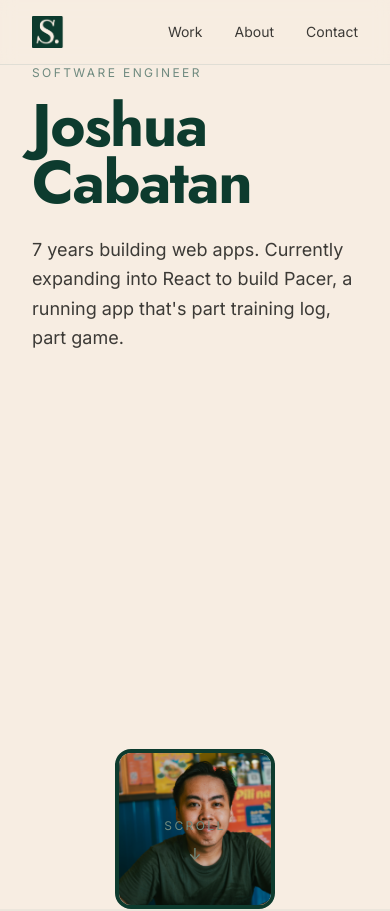
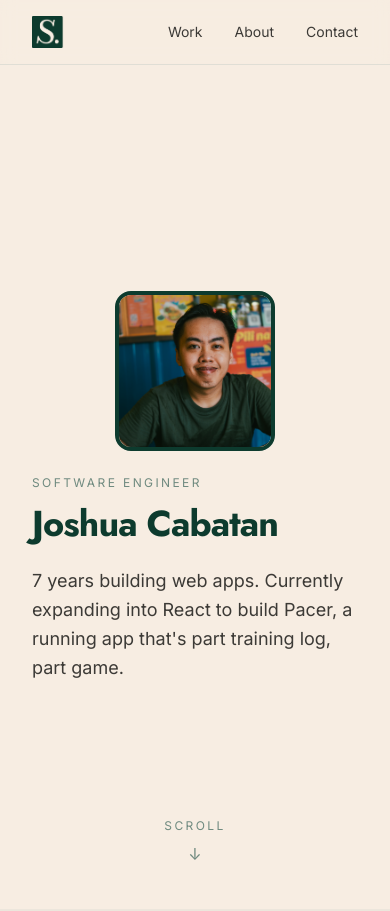
Before and after one commit to shuajo-dev/portfolio, a React (Vite) app: page / in a window 390 px wide. Shown: the top 911 px of the page. Built offline with nearby package versions, Linux system fonts and the light colour scheme.

Commit message:
chore: fix mobile responsiveness for hero section

```diff
--- a/src/components/Hero.tsx
+++ b/src/components/Hero.tsx
@@ -2,13 +2,14 @@ import headshot from '../assets/josh-headshot.jpg'
 
 function Hero(){
     return(
-    <section className="relative min-h-screen flex flex-col md:flex-row items-center justify-between gap-6 md:gap-12 bg-cream px-8 md:px-16 max-w-6xl mx-auto">
+   <section className="relative min-h-screen flex flex-col md:flex-row items-center justify-center md:justify-between gap-6 md:gap-12 bg-cream px-8 md:px-16 max-w-6xl mx-auto">
       {/* Details */}
         <div className="max-w-xl">
         <p className="font-body text-xs uppercase tracking-[0.2em] text-sage mb-4">
             Software Engineer
         </p>
-        <h1 className="font-heading text-6xl md:text-7xl font-bold text-deep-green leading-[0.95] tracking-tight">
+
+        <h1 className="font-heading text-4xl sm:text-5xl md:text-7xl font-bold text-deep-green leading-[0.95] tracking-tight">
             Joshua Cabatan
         </h1>
         <p className="font-body text-charcoal mt-6 text-lg leading-relaxed">
@@ -20,7 +21,7 @@ function Hero(){
       <img
         src={headshot}
         alt="Joshua Cabatan"
-       className="w-40 md:w-72 h-40 md:h-72 rounded-2xl object-cover border-4 border-deep-green"
+       className="order-first md:order-none w-40 md:w-72 h-40 md:h-72 rounded-2xl object-cover border-4 border-deep-green"
       />
        <div className="absolute bottom-8 left-1/2 -translate-x-1/2 flex flex-col items-center gap-2 text-sage animate-bounce">
         <span className="font-body text-xs uppercase tracking-[0.2em]">Scroll</span>
```
